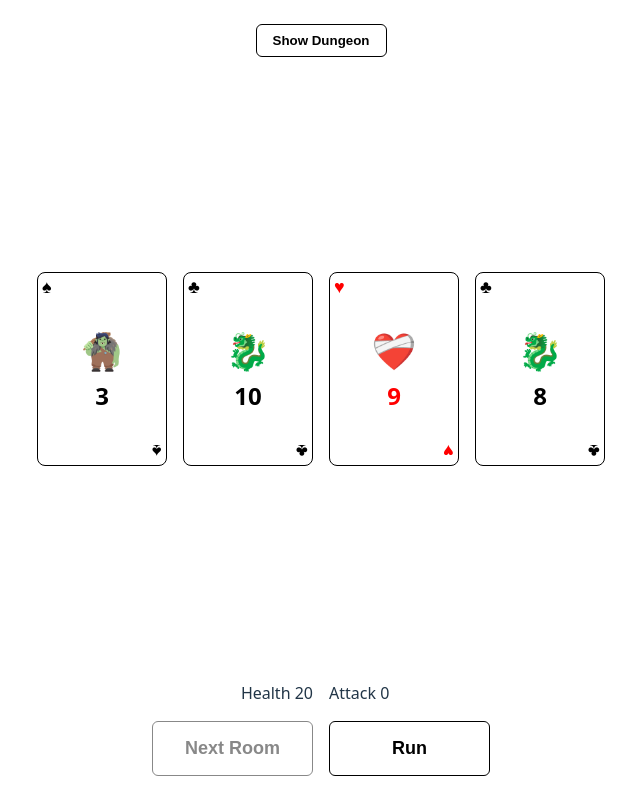
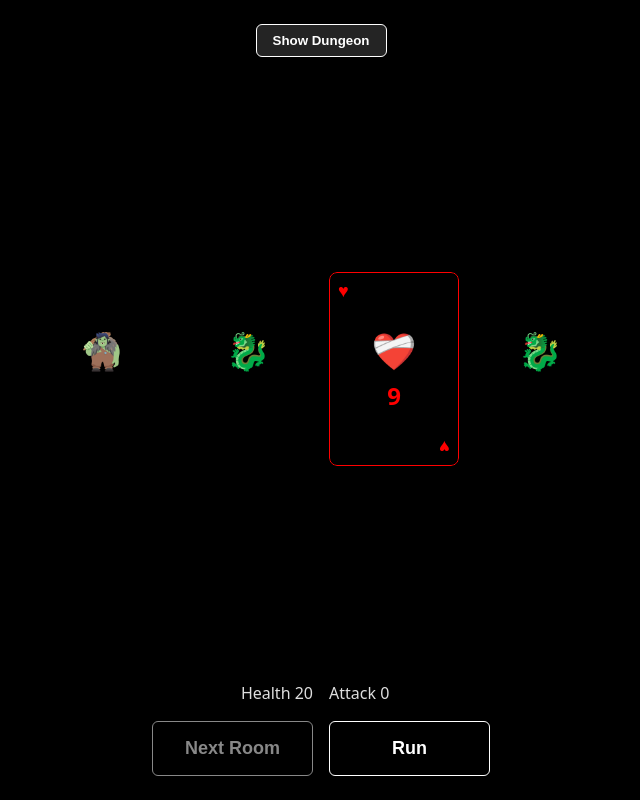
Before and after one commit to calebmpeterson/scoundrel, a React (Vite) app: page / in a window 1280 px wide. Both pictures are taken after a click on the button "Enter the Dungeon". Shown: the whole page, without its empty margins (319-959 px from the left). Built offline with nearby package versions, Linux system fonts and the light colour scheme.

Commit message:
styling cleanups

```diff
--- a/src/components/CardDisplay.module.css
+++ b/src/components/CardDisplay.module.css
@@ -3,9 +3,9 @@
   --height: 96px;
 
   position: relative;
-  border: 1px solid black;
+  border: 1px solid var(--border-color);
   border-radius: 4px;
-  background-color: white;
+  background-color: var(--bg);
 
   display: flex;
   flex-direction: column;
@@ -30,26 +30,41 @@
     width: calc(var(--width) * 4);
     height: calc(var(--height) * 4);
     border-radius: 12px;
+
+    &[data-suite="hearts"],
+    &[data-suite="diamonds"] {
+      outline: 12px dashed var(--bg);
+      box-shadow: 0 0 12px 1px var(--red);
+    }
+
+    &[data-suite="clubs"],
+    &[data-suite="spades"] {
+      outline: 12px dashed var(--bg);
+      box-shadow: 0 0 12px 1px var(--black);
+    }
   }
 
   &[data-suite="hearts"],
   &[data-suite="diamonds"] {
     color: var(--red);
+    --border-color: var(--red);
   }
 
   &[data-suite="clubs"],
   &[data-suite="spades"] {
     color: var(--black);
+    --border-color: var(--black);
   }
 
   &[role="button"] {
+    outline: 1px solid var(--bg);
     cursor: pointer;
     transition: box-shadow var(--transition-duration) ease-in-out,
       transform var(--transition-duration) ease-in-out;
 
     &:hover {
-      box-shadow: 0 2px 5px 1px rgba(0, 0, 0, 0.25);
-      transform: translate(0, -8px);
+      box-shadow: 0 0 4px 1px var(--border-color);
+      transform: scale(1.05);
     }
   }
 }
@@ -57,28 +72,34 @@
 .suite {
   position: absolute;
   font-size: 12px;
+  line-height: 100%;
 
   &[data-location="top-left"] {
     top: 0;
-    left: 4px;
+    left: var(--offset);
+    top: var(--offset);
   }
 
   &[data-location="bottom-right"] {
     bottom: 0;
-    right: 4px;
+    right: var(--offset);
+    bottom: var(--offset);
     transform: rotate(180deg);
   }
 
   &[data-size="small"] {
+    --offset: 4px;
     font-size: 12px;
   }
 
   &[data-size="large"] {
+    --offset: 8px;
     font-size: 18px;
   }
 
   &[data-size="x-large"] {
-    font-size: 24px;
+    --offset: 16px;
+    font-size: 32px;
   }
 }
 
--- a/src/components/GameControls.module.css
+++ b/src/components/GameControls.module.css
@@ -11,12 +11,6 @@
     font-size: 18px;
     border-radius: 6px;
     width: 100%;
-
-    transition: box-shadow 333ms ease-in-out;
-
-    &:hover:not([disabled]) {
-      box-shadow: 0 2px 5px 1px rgba(0, 0, 0, 0.25);
-    }
   }
 }
 
--- a/src/components/PlayCardOptions.module.css
+++ b/src/components/PlayCardOptions.module.css
@@ -24,10 +24,6 @@
     border-radius: 12px;
 
     transition: box-shadow 333ms ease-in-out;
-
-    &:hover:not([disabled]) {
-      box-shadow: 0 2px 5px 1px rgba(0, 0, 0, 0.25);
-    }
   }
 }
 
--- a/src/index.css
+++ b/src/index.css
@@ -5,13 +5,14 @@
 
   color-scheme: light dark;
   color: rgba(255, 255, 255, 0.87);
-  background-color: #242424;
+  background-color: #000000;
 
   font-synthesis: none;
   text-rendering: optimizeLegibility;
   -webkit-font-smoothing: antialiased;
   -moz-osx-font-smoothing: grayscale;
 
+  --bg: #000000;
   --action-fg: white;
   --action-bg: #242424;
   --disabled-border: #888;
@@ -43,6 +44,9 @@ button {
   white-space: pre;
   font-weight: 600;
 
+  transition: box-shadow 333ms ease-in-out, outline 333ms ease-in-out;
+  outline: 2px solid transparent;
+
   &:not([disabled]) {
     cursor: pointer;
   }
@@ -59,10 +63,6 @@ button {
 
 @media (prefers-color-scheme: light) {
   :root {
-    color: #213547;
-    background-color: #ffffff;
-
-    --action-fg: black;
-    --action-bg: white;
+    /* Left empty on purpose */
   }
 }
```
